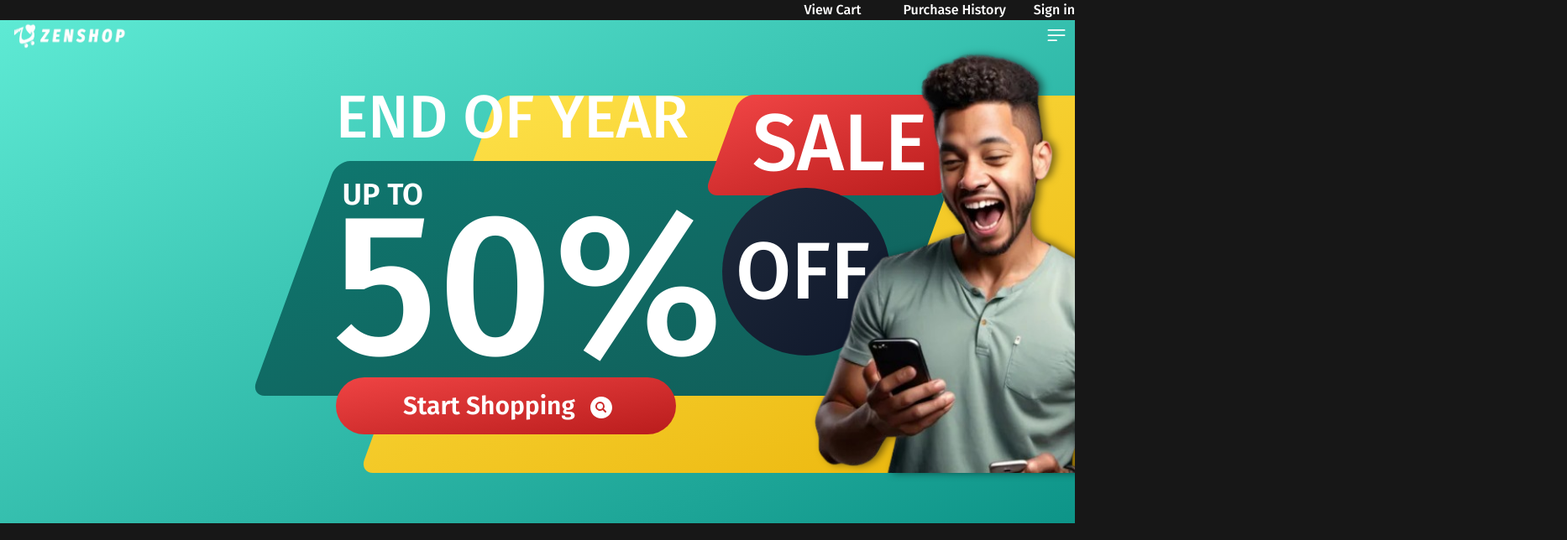
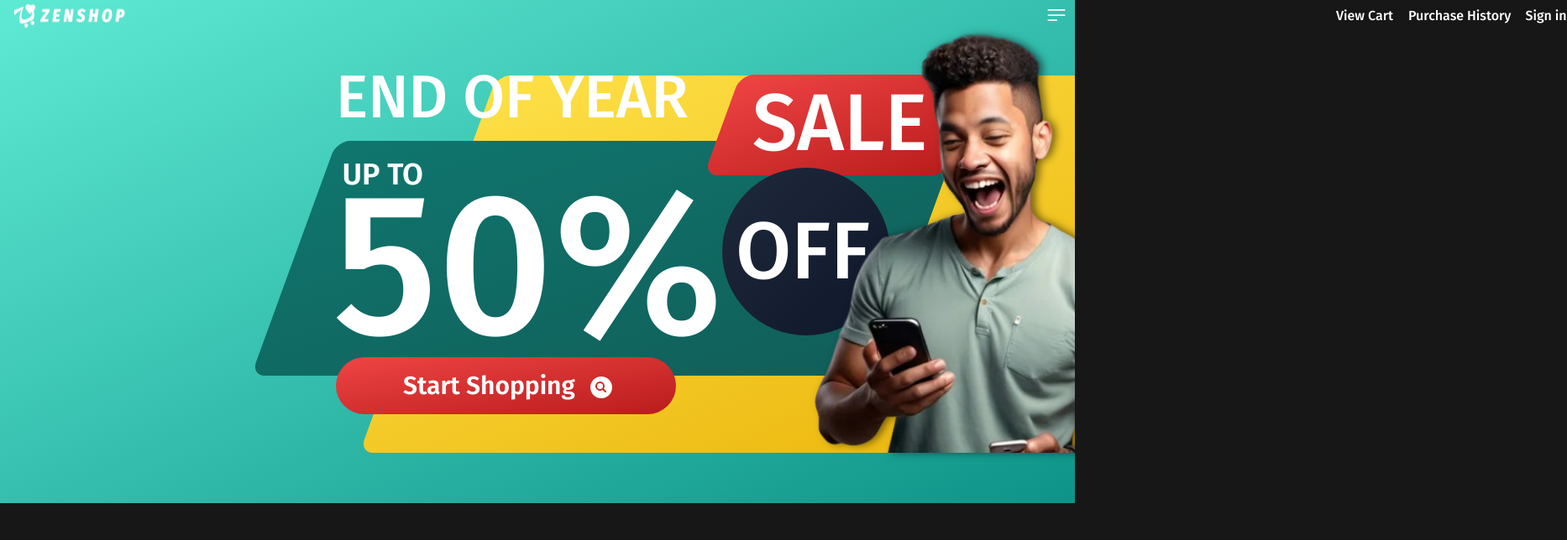
Before and after one commit to code-differently/24q4-team1, a Next.js app: page / in a window 1280 px wide. Shown: the top 644 px of the page at 84% size, 1866 px wide, since content can reach past the window. Built offline with nearby package versions, Linux system fonts and the light colour scheme; no server answers.

Commit message:
feat: Clerk button positioning and functionality added

```diff
--- a/src/app/layout.tsx
+++ b/src/app/layout.tsx
@@ -35,9 +35,8 @@ export default function RootLayout({
   return (
       <html lang="en">
         <body
-          className={`${geistSans.variable} ${geistMono.variable} antialiased`}
+          className="{`${geistSans.variable} ${geistMono.variable} antialiased`}"
         >
-          <NavLinks />
           {children}
         </body>
       </html>
--- a/src/app/page.tsx
+++ b/src/app/page.tsx
@@ -11,6 +11,7 @@ export default function Home() {
       <main className="relative">
         <div id="nav-div" className="flex justify-between w-full absolute z-10">
           <Image src={logo} alt="logo" className="flex-shrink-0 pl-4" width={150} />
+          <NavLinks />
           <BurgerMenu />
         </div>
         <Hero />
--- a/src/app/ui/nav-links.tsx
+++ b/src/app/ui/nav-links.tsx
@@ -9,20 +9,20 @@ import {
   } from "@clerk/nextjs";
 export default function NavLinks() {
     return (
-        <div className="flex-grow content-center">
+        <div className="flex-grow content-center absolute z-10 translate-y-[7px] lg:translate-x-[1590px]">
             <ul className="flex justify-end gap-4 font-medium text-white">
             <li>
-                <Link className="rounded-full border border-solid border-transparent dark:hover:bg-[#004c4c] h-10 sm:h-12 px-4"
+                <Link className="rounded-full border border-solid border-transparent dark:hover:text-teal-800"
                  href="/cart">View Cart</Link>
             </li>
             <li>
-                <Link className="rounded-full border border-solid border-transparent dark:hover:bg-[#004c4c] h-10 sm:h-12 px-4"
+                <Link className="rounded-full border border-solid border-transparent dark:hover:text-teal-800"
                  href="/products">Purchase History</Link>
             </li>
             <li>
             <ClerkProvider>
-              <SignedOut >
-                <SignInButton />
+              <SignedOut>
+                <SignInButton className="pr-[7px] rounded-full border border-solid border-transparent dark:hover:text-teal-800"/>
               </SignedOut>
               <SignedIn>
                 <UserButton />
```
